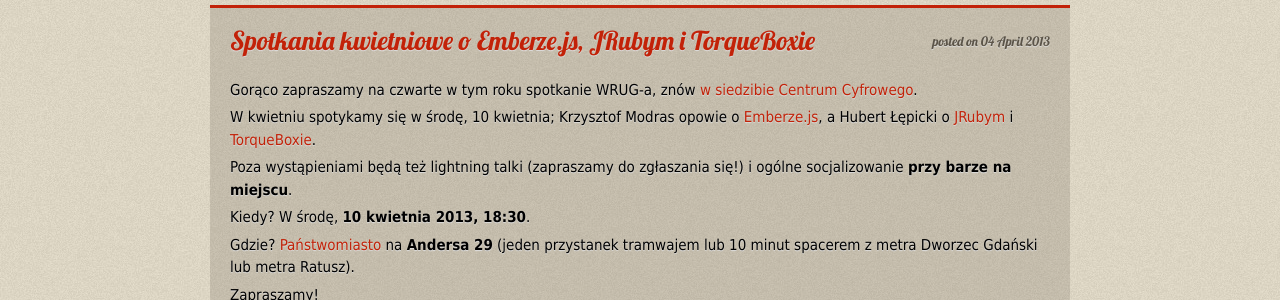
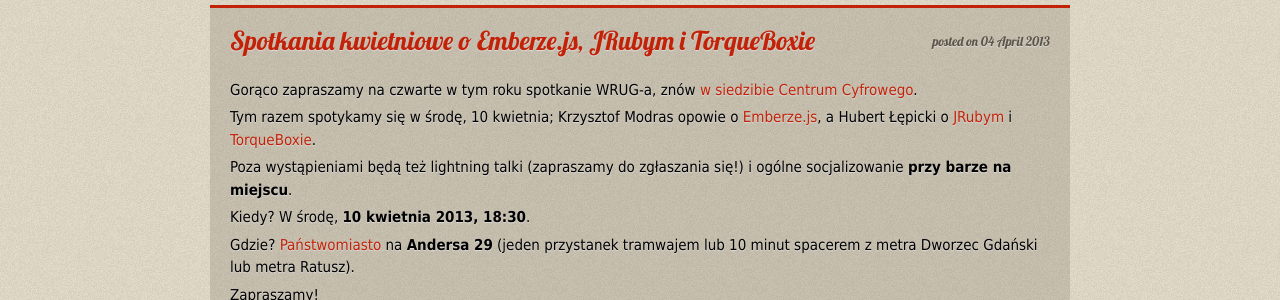
Before and after one commit to wrug/wrug.eu, a Jekyll site: the page built from _posts/2013-04-04-spotkanie-kwietniowe.md, in a window 1280 px wide. Shown: the part 258-558 px from the top of the page. Built offline with Jekyll 4.4.1, drawn with Linux system fonts in a browser that asks for light colours; comment, search, counter and statistics services are not loaded.

Commit message:
fix them grammars

```diff
--- a/_posts/2013-04-04-spotkanie-kwietniowe.md
+++ b/_posts/2013-04-04-spotkanie-kwietniowe.md
@@ -6,7 +6,7 @@
 Gorąco zapraszamy na czwarte w tym roku spotkanie WRUG-a,
 znów [w siedzibie Centrum Cyfrowego](http://panstwomiasto.pl).
 
-W kwietniu spotykamy się w środę, 10 kwietnia; Krzysztof Modras
+Tym razem spotykamy się w środę, 10 kwietnia; Krzysztof Modras
 opowie o [Emberze.js](http://emberjs.com), a Hubert Łępicki
 o [JRubym](http://jruby.org) i [TorqueBoxie](http://torquebox.org).
 
```
